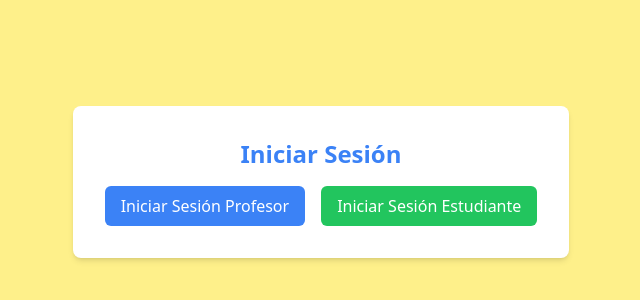
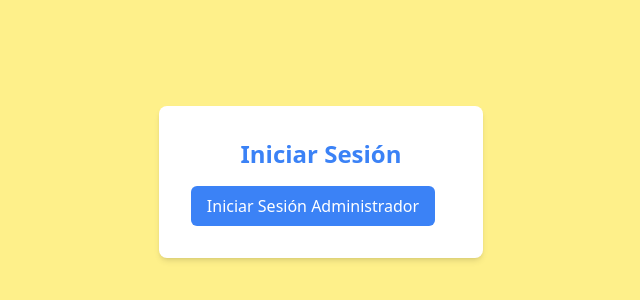
Before and after one commit to AntoniaCarrizo/pds-tarea2-final, a Next.js app: page / in a window 1280 px wide. Shown: the part 218-518 px from the top of the page, without its empty margins (319-959 px from the left). Built offline with nearby package versions, Linux system fonts and the light colour scheme.

Commit message:
cambio login

```diff
--- a/pages/index.js
+++ b/pages/index.js
@@ -91,17 +91,9 @@ Cookies.set('estudianteUsername', estudianteUsername, { expires: 7 }); // Reempl
               setShowEstudianteForm(false); // Ocultar el formulario de estudiante
             }}
           >
-            Iniciar Sesión Profesor
+            Iniciar Sesión Administrador
           </button>
-          <button
-            className="bg-green-500 text-white px-4 py-2 rounded-md"
-            onClick={() => {
-              setShowEstudianteForm(true);
-              setShowProfesorForm(false); // Ocultar el formulario de profesor
-            }}
-          >
-            Iniciar Sesión Estudiante
-          </button>
+
         </div>
         {showProfesorForm && (
           <form onSubmit={handleProfesorSubmit}>
```
